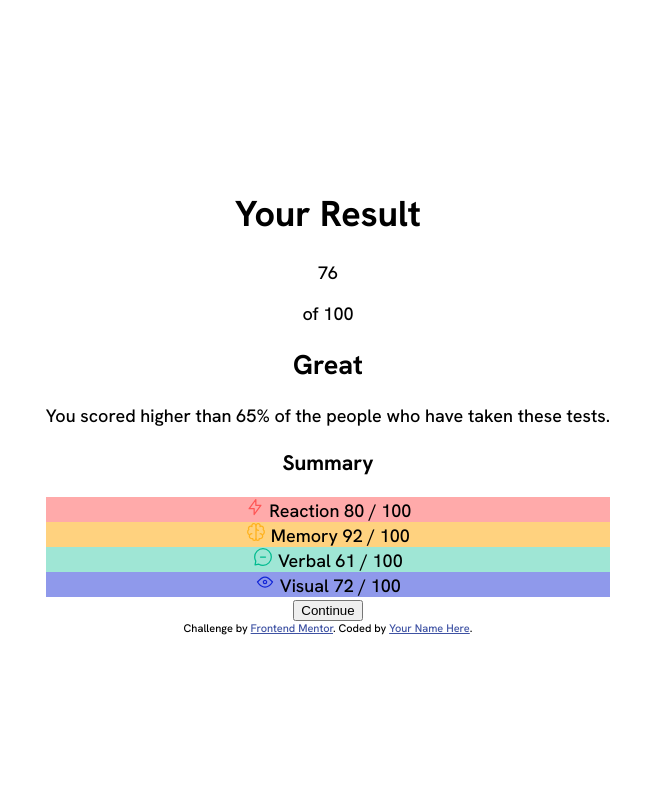
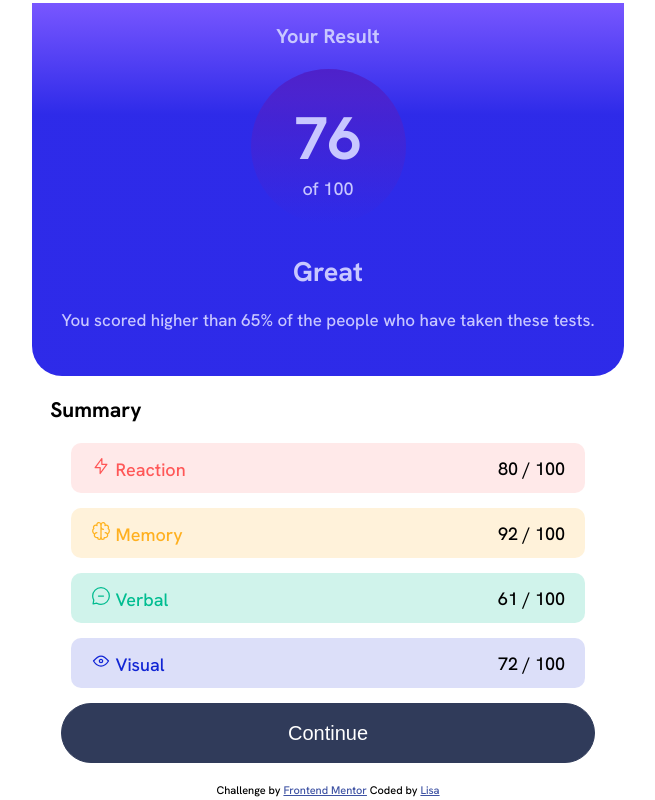
Before and after one commit to CrypticMango/results-summary-component, a plain HTML site: page index.html in a window 1280 px wide. Shown: the whole page, without its empty margins (312-967 px from the left). Drawn offline with Linux system fonts and the light colour scheme.

Commit message:
started styling full project
-added colors and gradient backgrounds
-styled button
-styled stat info
-added name to attribution

```diff
--- a/data.json
+++ b/data.json
@@ -1,3 +1,4 @@
+
 [
   {
     "category": "Reaction",
--- a/index.html
+++ b/index.html
@@ -18,36 +18,48 @@
 <body>
 
   <main>
+    <div class="top-section">
       <h1>Your Result</h1>
-    <p>76</p>
-    <p>of 100</p>
+      <div class="number-circle">
+        <p class="seventy-six">76</p>
+        <p class="one-hundred">of 100</p>
+      </div>
       <h2>Great</h2>
-    <p>You scored higher than 65% of the people who have taken these tests.</p>
+      <p class="top-blurb">You scored higher than 65% of the people who have taken these tests.</p>
+    </div>
 
     <h3>Summary</h3>
 
     <div class="reaction stats">
+      <div>
         <img src="/assets/images/icon-reaction.svg" alt="bolt">
-      <span>Reaction</span>
-      <span>80 / 100</span>
+        <span class="stat-title">Reaction</span>
+      </div>
+      <div><span>80 / 100</span></div>
     </div>
 
     <div class="memory stats">
+      <div>
         <img src="/assets/images/icon-memory.svg" alt="brain">
-      <span>Memory</span>
-      <span>92 / 100</span>
+        <span class="stat-title">Memory</span>
+      </div>
+      <div><span>92 / 100</span></div>
     </div>
 
     <div class="verbal stats">
+      <div>
         <img src="/assets/images/icon-verbal.svg" alt="speech-bubble">
-      <span>Verbal</span>
-      <span>61 / 100</span>
+        <span class="stat-title">Verbal</span>
+      </div>
+      <div class="rating"><span>61 / 100</span></div>
     </div>
 
     <div class="visual stats">
+      <div>
         <img src="/assets/images/icon-visual.svg" alt="eye">
-      <span>Visual</span>
-      <span>72 / 100</span>
+        <span class="stat-title">Visual</span>
+      </div>
+      <div><span>72 / 100</span></div>
     </div>
 
     <button>Continue</button>
@@ -55,8 +67,8 @@
 
   <footer>
     <div class="attribution">
-      Challenge by <a href="https://www.frontendmentor.io?ref=challenge" target="_blank">Frontend Mentor</a>.
-      Coded by <a href="#">Your Name Here</a>.
+      Challenge by <a href="https://www.frontendmentor.io?ref=challenge" target="_blank">Frontend Mentor</a>
+      Coded by <a href="#">Lisa</a>
     </div>
   </footer>
 </body>
--- a/style.css
+++ b/style.css
@@ -1,3 +1,8 @@
+* {
+    margin: 0;
+    padding: 0;
+}
+
 :root {
     --light-red:  hsl(0, 100%, 67%);
     --orangey-yellow:  hsl(39, 100%, 56%);
@@ -29,20 +34,100 @@ body {
     text-align: center;
 }
 
+h1 {
+    padding: 20px 0px 20px 0px;
+    font-size: 20px;
+}
+
+h3 {
+    text-align: left;
+    margin-left: 18.75px;
+    margin-bottom: 20px;
+}
+
+button {
+    color: white;
+    background-color: var(--dark-gray-blue);
+    margin-bottom: 20px;
+    width: 90%;
+    height: 60px;
+    font-size: 20px;
+    border: 1px solid var(--dark-gray-blue);
+    border-radius: 50px;
+}
+
+.top-section {
+   background-image: linear-gradient(to top,hsl(241, 81%, 54%) 70%,hsl(252, 100%, 67%));
+   border-radius: 0px 0px 30px 30px;
+   color: var(--light-lavender);
+}
+
+.number-circle {
+    background-image: linear-gradient(hsla(256, 72%, 46%, 1),hsla(241, 72%, 46%, 0));
+    width: 115px;
+    height: 115px;
+    border-radius: 50%;
+    display: inline-block;
+    padding: 20px;
+    margin-bottom: 30px;
+}
+
+.seventy-six {
+    padding-top: 10px;
+    font-size: 60px;
+    font-weight: 700;
+}
+
+.stats {
+    width: 80%;
+    height: 50px;
+    margin-bottom: 15px !important;
+    border-radius: 10px;
+    margin: 0 auto;
+    display: flex;
+    flex-direction: row;
+    align-items: center;
+    justify-content: space-between;
+    padding: 0px 20px 0px 20px;
+}
+
+.top-blurb {
+    padding: 0px 30px 45px 30px;
+    margin-top: 20px;
+    font-size: 17px;
+    margin-bottom: 20px;
+}
+
 .reaction {
-    background-color: hsla(0, 100%, 67%, 0.5);
+    background-color: hsla(0, 100%, 67%, 0.13);
+}
+
+.reaction .stat-title {
+    color: var(--light-red);
 }
 
 .memory {
-    background-color: hsla(39, 100%, 56%, 0.568);
+    background-color: hsla(39, 100%, 56%, 0.164);
+}
+
+.memory .stat-title {
+    color: var(--orangey-yellow);
 }
 
 .verbal {
-    background-color: hsla(166, 100%, 37%, 0.377);
+    background-color: hsla(166, 100%, 37%, 0.185);
+}
+
+.verbal .stat-title {
+    color: var(--green-teal);
 }
 
 .visual {
-    background-color: hsla(234, 85%, 45%, 0.466);
+    background-color: hsla(234, 85%, 45%, 0.144);
+}
+
+.visual .stat-title {
+    color: var(--cobalt-blue);
 }
 
 .attribution {
```
Lines whose indentation alone changed are shown as unchanged.
